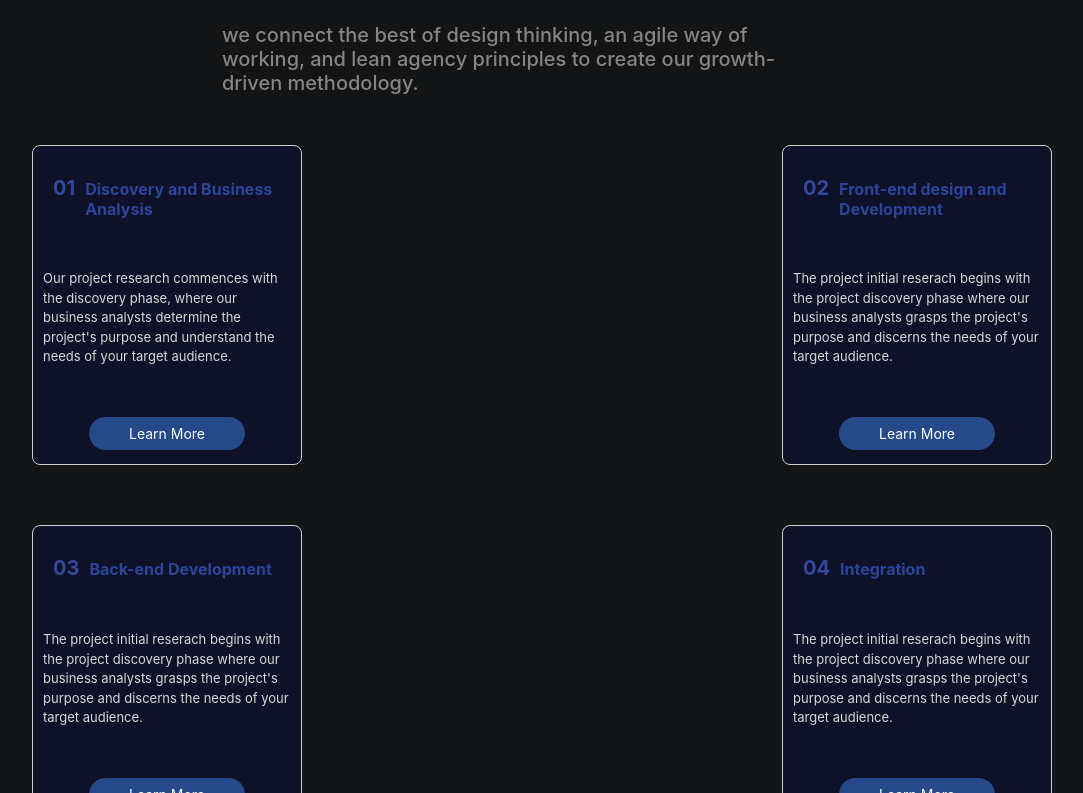
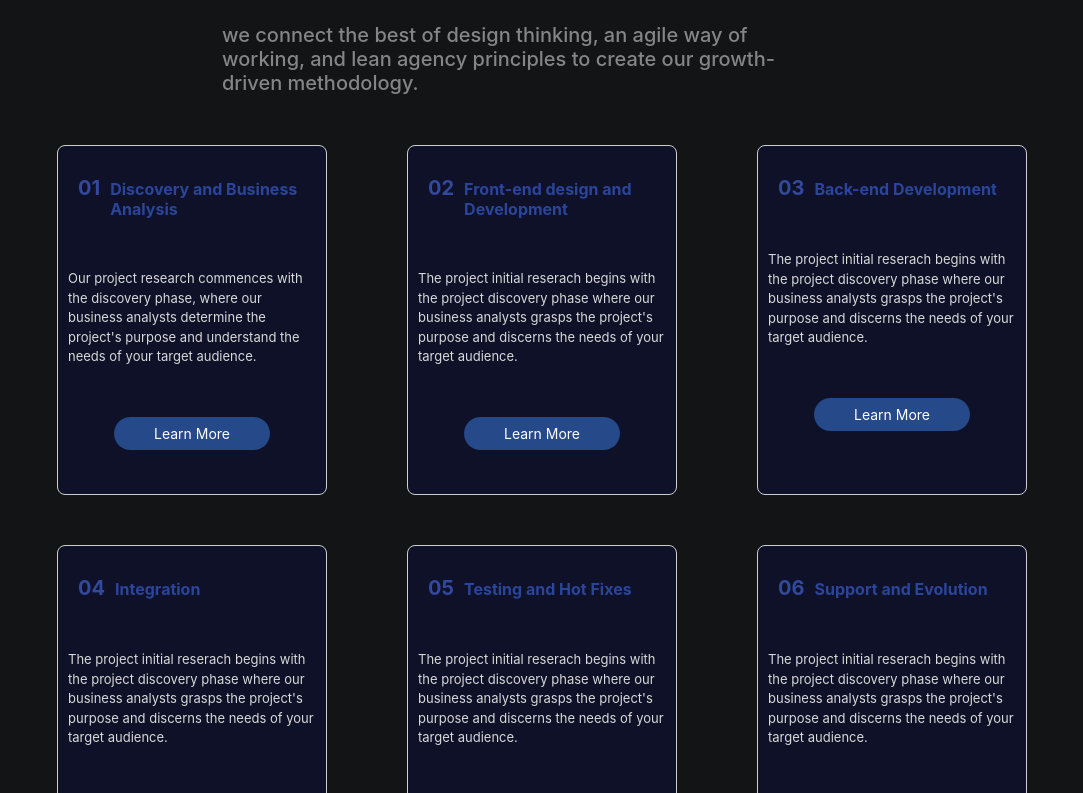
Before and after one commit to CHARANCHARY/sepnoty-landing-page, a React (Create React App) app: page / in a window 1280 px wide. Shown: the part 2967-3760 px from the top of the page, without its empty margins (118-1201 px from the left). Built offline with nearby package versions, Linux system fonts and the light colour scheme.

Commit message:
updated code

```diff
--- a/src/components/Testimonials/CardForDevelopingProcess/styled.js
+++ b/src/components/Testimonials/CardForDevelopingProcess/styled.js
@@ -4,12 +4,12 @@ export const CardContainer = styled.div`
   display: flex;
   flex-direction: column;
 
-  margin: 20px 80px 40px 80px;
+  margin: 20px 40px 30px 40px;
   padding: 30px 10px 30px 10px;
   background-color: rgba(0, 0, 150, 0.15);
   border-radius: 8px;
   border: 1px solid #cecece;
-  height: 320px;
+  height: 350px;
   width: 270px;
   color: #b7b6bd;
 
--- a/src/components/Testimonials/DevelopingProcessSection/styled.js
+++ b/src/components/Testimonials/DevelopingProcessSection/styled.js
@@ -13,7 +13,7 @@ export const CardListContainer = styled.ul`
   display: flex;
   flex-direction: row;
   flex-flow: wrap;
-  justify-content: space-between;
+  justify-content: center;
   align-items: center;
   margin-top: 30px;
 `;
```
